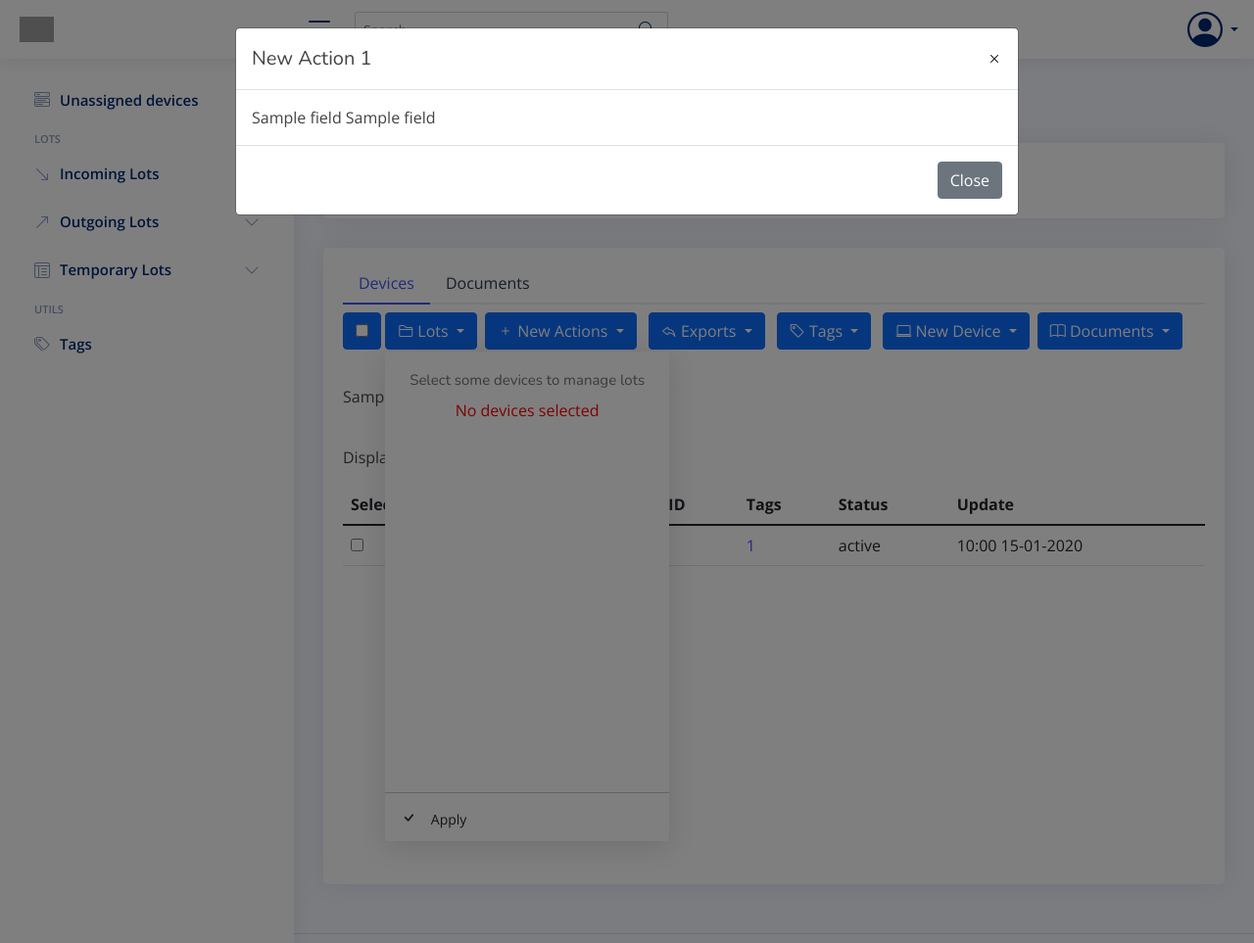
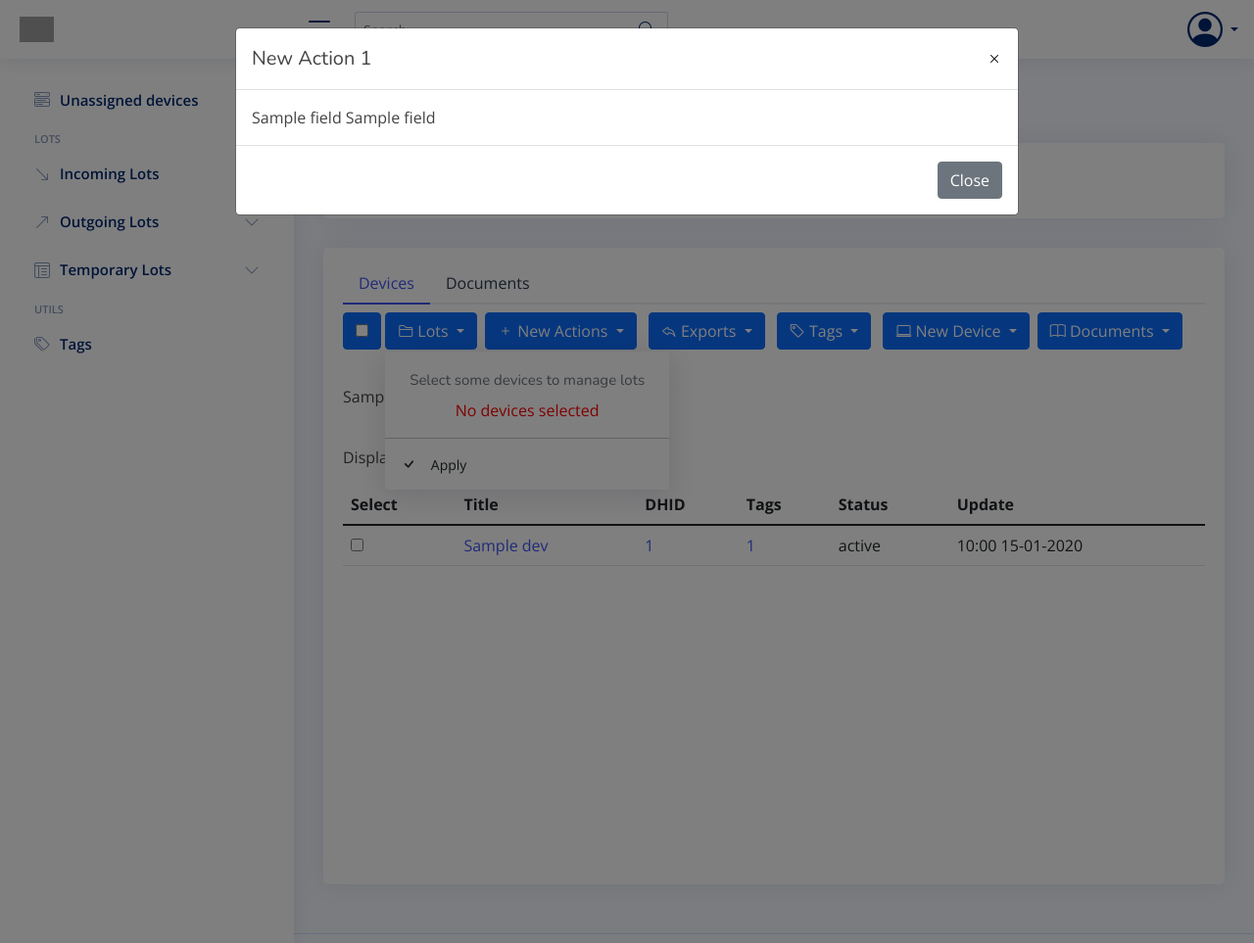
Before and after one commit to eReuse/devicehub-teal, a Python web app: template ereuse_devicehub/templates/inventory/device_list.html in a window 1280 px wide, after a click on "Lots". Shown: the whole page at 98% size. Run offline with Jinja, Linux system fonts and the light colour scheme; the template is opened without the code that fills it: most values are stand-ins (such as "Sample title", 1, 10 or a date in 2020); some libraries are stand-ins or nearby versions; grey boxes are pictures that could not be loaded.

Commit message:
Fix set max height

```diff
--- a/ereuse_devicehub/static/css/style.css
+++ b/ereuse_devicehub/static/css/style.css
@@ -1096,7 +1096,7 @@
   margin: 0;
   padding: 0;
   min-width: max-content;
-  height: 40vh;
+  max-height: 40vh;
   overflow-y: auto;
 }
 
```
